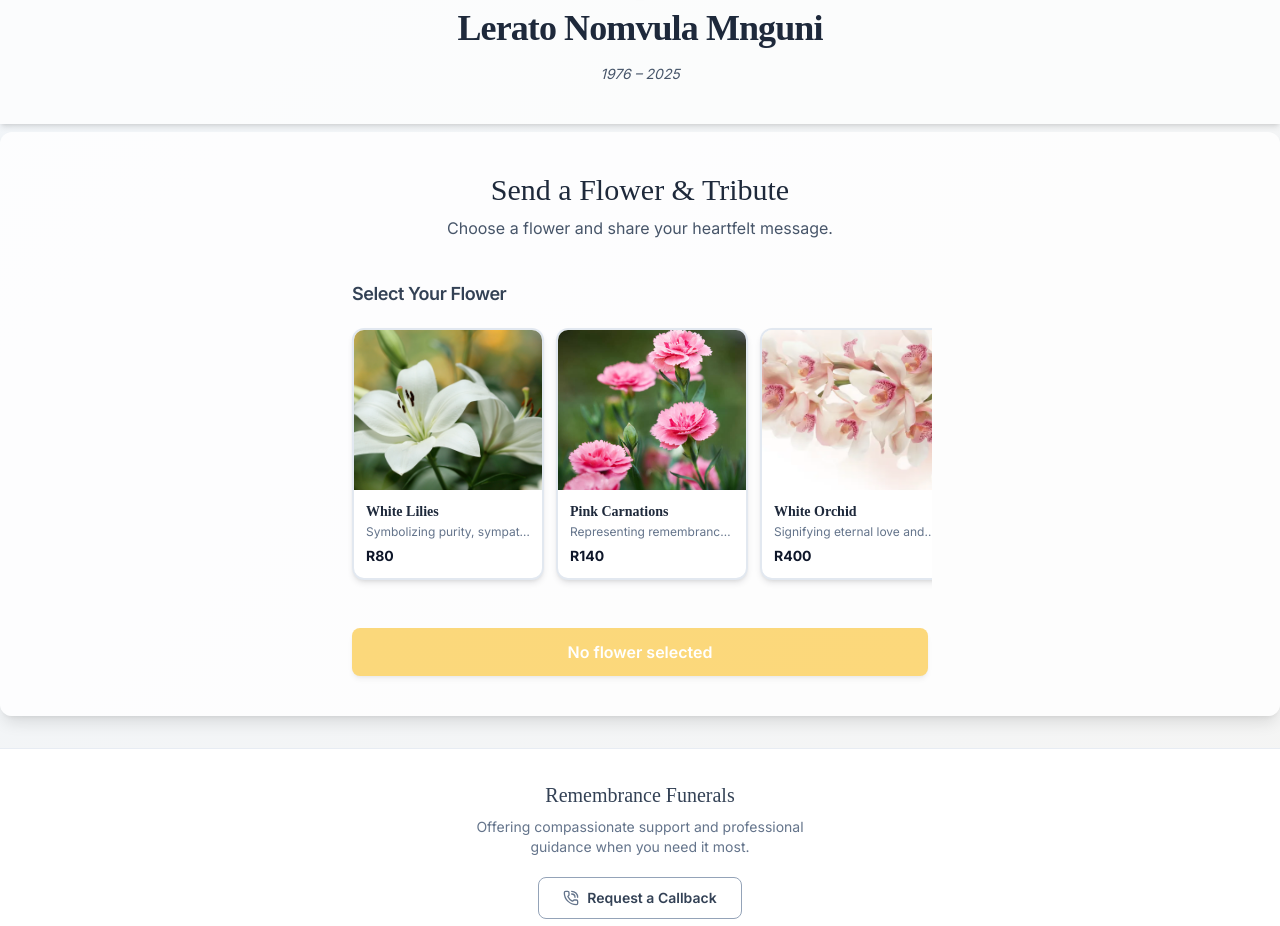
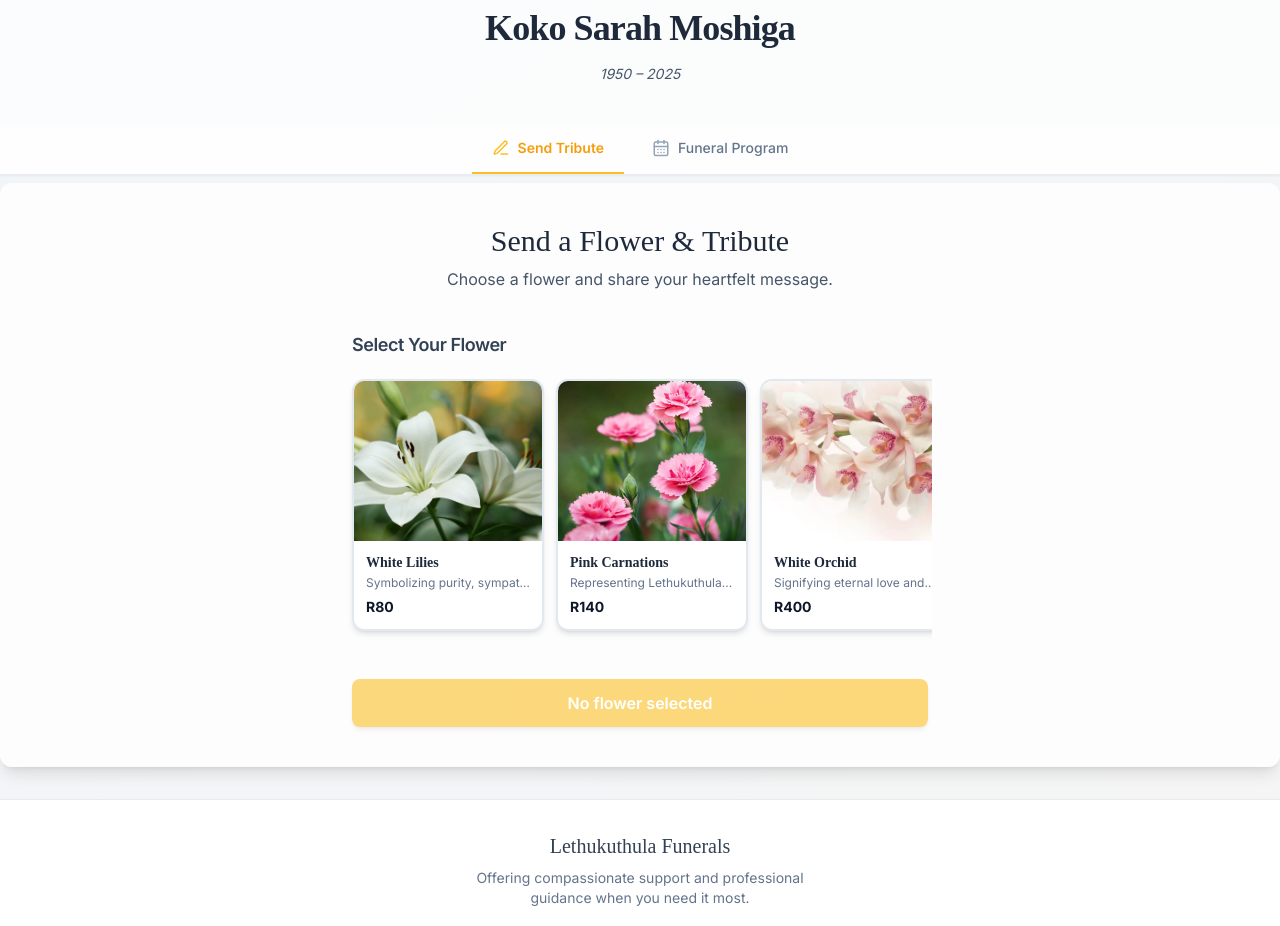
Before and after one commit to MankweAI/zokozani, a Next.js app: page / in a window 1280 px wide. Shown: the part 200-1126 px from the top of the page. Built offline with nearby package versions, Linux system fonts and the light colour scheme.

Commit message:
Added the 'Funeral Program' tab and changed the deceased details

```diff
--- a/app/page.tsx
+++ b/app/page.tsx
@@ -1,10 +1,9 @@
-// app/page.tsx (Auth/Login Logic Removed)
+// app/page.tsx (Redesigned with Tabs: Tributes & Program)
 "use client";
 
 import { useState, useEffect } from "react";
 import { v4 as uuidv4 } from "uuid";
-// useRouter is not strictly needed anymore unless for other navigation
-// import { useRouter } from "next/navigation";
+// useRouter is not strictly needed for this version
 import HeaderComponent from "@/components/HeaderComponent";
 import TributeInputComponent, {
   type NewTributeDataFromInput,
@@ -15,60 +14,81 @@ import {
   loadTributesFromLocalStorage,
   saveTributesToLocalStorage,
 } from "@/lib/localStorageUtils";
-import { PhoneCall } from "lucide-react";
-// MOCK_USER_STORAGE_KEY and MockUserData are no longer needed here
-// import { MOCK_USER_STORAGE_KEY, type MockUserData } from "@/lib/constants";
+import { PhoneCall, Edit3, CalendarDays } from "lucide-react"; // Icons for footer CTA and tabs
 
 const deceasedInfo = {
   id: "lerato-nomvula-mnguni-memorial",
-  fullName: "Lerato Nomvula Mnguni",
-  lifespan: "1976 – 2025",
+  fullName: "Koko Sarah Moshiga",
+  lifespan: "1950 – 2025",
   portraitPlaceholderUrl: "/assets/images/portrait.png",
-  coverImageUrl: "/assets/images/default-cover-placeholder.jpg",
-  funeralHomeName: "Remembrance Funerals",
+  coverImageUrl: "/assets/images/default-cover-placeholder.jpg", // Ensure this image exists
+  funeralHomeName: "Lethukuthula Funerals",
 };
 
-
-type PageView = "form" | "confirmation";
+type PageView = "form" | "confirmation"; // For the tribute submission flow
+type MainTabName = "Tributes" | "Program"; // For the new main tabs
 
 export default function TributePage() {
-  // Removed currentUser state
-  const [isLoadingPage, setIsLoadingPage] = useState(true); // Basic loading state
-  // const router = useRouter(); // Not used for login redirects anymore
-
-  const [currentView, setCurrentView] = useState<PageView>("form");
+  const [isLoadingPage, setIsLoadingPage] = useState(true);
+  const [currentView, setCurrentView] = useState<PageView>("form"); // Manages view within "Tributes" tab
+  const [activeMainTab, setActiveMainTab] = useState<MainTabName>("Tributes"); // Manages main tabs
   const [confirmationData, setConfirmationData] = useState<{
     deceasedName: string;
     deceasedId: string;
-    userName: string; // This comes from the form now
+    userName: string;
   } | null>(null);
-
   const [isFuneralModalOpen, setIsFuneralModalOpen] = useState(false);
 
+  // Define tabs for navigation
+  const mainTabs: {
+    name: MainTabName;
+    label: string;
+    icon: React.ElementType;
+  }[] = [
+    { name: "Tributes", label: "Send Tribute", icon: Edit3 }, // Icon for tribute creation
+    { name: "Program", label: "Funeral Program", icon: CalendarDays },
+  ];
+
+  const programPart1 = [
+    { event: "Opening Prayer", by: "Church Representative" },
+    { event: "Opening Remarks", by: "Programme Director" },
+    { event: "Tribute by Family", by: "Moshiga Family & Letshedi Family" },
+    { event: "Tribute by Children of the Deceased", by: "" }, // Assuming children give their own tribute
+    { event: "Tribute by Church", by: "Church Representative" }, // Clarified to distinguish from opening prayer
+    {
+      event: "Word of God / Scripture Reading",
+      by: "Officiating Minister / Church Elder",
+    }, // More specific
+    { event: "Procession to the Grave", by: "" }, // Usually no specific 'by' for procession
+  ];
+
+  const programPart2 = [
+    { event: "Committal Service Opening Prayer", by: "Pastor" },
+    { event: "Burial Rites & Committal", by: "Pastor" },
+    { event: "Vote of Thanks", by: "Family Representative / Friend" }, // Often a family member or close friend
+    { event: "Message from Tribal Leadership", by: "Tribal Representative" }, // More specific
+    {
+      event: "Family Benediction & Closing Prayer",
+      by: "Family Member / Pastor",
+    },
+  ];
+
   useEffect(() => {
-    // Simulate initial page setup if needed, or just set loading to false
-    // No auth check needed here anymore
-    setIsLoadingPage(false);
+    setIsLoadingPage(false); // Simplified loading, no auth check
   }, []);
 
   const handleAddTribute = async (
-    data: NewTributeDataFromInput // Expects { senderName, senderRelationship, message, flowerId }
+    data: NewTributeDataFromInput
   ): Promise<void> => {
-    // No currentUser check needed here anymore
-    // The TributeInputComponent now collects senderName and senderRelationship
-
     const newTributeToStore = {
       id: uuidv4(),
-      name: data.senderName, // Directly from form data
-      relationship: data.senderRelationship, // Directly from form data
+      name: data.senderName,
+      relationship: data.senderRelationship,
       message: data.message,
       flowerId: data.flowerId,
       timestamp: Date.now(),
     };
 
-    // Simulate saving: Load existing, add new, save back
-    // This part remains to store tributes locally if desired,
-    // accessible by anyone visiting the page.
     const existingTributes = loadTributesFromLocalStorage(
       deceasedInfo.fullName
     );
@@ -80,14 +100,27 @@ export default function TributePage() {
     setConfirmationData({
       deceasedName: deceasedInfo.fullName,
       deceasedId: deceasedInfo.id,
-      userName: data.senderName, // Use senderName from the form data
+      userName: data.senderName,
     });
-    setCurrentView("confirmation");
+    setCurrentView("confirmation"); // This will show PostPaymentConfirmationComponent within the Tributes tab
   };
 
   const handleConfirmationDone = () => {
-    setCurrentView("form");
+    setCurrentView("form"); // Reset to form view within Tributes tab
     setConfirmationData(null);
+    // setActiveMainTab("Tributes"); // Optionally ensure Tributes tab is active
+  };
+
+  const handleTabClick = (tabName: MainTabName) => {
+    setActiveMainTab(tabName);
+    // If switching away from tributes confirmation, reset the tribute form view
+    if (tabName !== "Tributes" && currentView === "confirmation") {
+      // setCurrentView("form"); // Or let it persist if user switches back
+      // setConfirmationData(null);
+    }
+    // If user switches to "Tributes" tab and it was on confirmation,
+    // it will show confirmation. If they then click "Done" in confirmation,
+    // it will go back to the form view within the Tributes tab. This seems fine.
   };
 
   if (isLoadingPage) {
@@ -105,11 +138,59 @@ export default function TributePage() {
         fullName={deceasedInfo.fullName}
         lifespan={deceasedInfo.lifespan}
         portraitUrl={deceasedInfo.portraitPlaceholderUrl}
-        currentUser={null} // No current user to pass for sign out
-        // onSignOut prop is removed as there's no sign-out functionality
+        currentUser={null}
       />
 
+      {/* New Tab Navigation */}
+      <nav className="w-full border-b border-slate-200/80 bg-white/90 backdrop-blur-md sticky top-0 z-20 shadow-sm">
+        <div className="max-w-3xl mx-auto flex items-center justify-center px-2 sm:px-0">
+          <div
+            className="flex justify-center flex-grow space-x-1 sm:space-x-2"
+            role="tablist"
+            aria-label="Page sections"
+          >
+            {mainTabs.map((tab) => (
+              <button
+                key={tab.name}
+                type="button"
+                role="tab"
+                id={`main-tab-${tab.name}`}
+                aria-selected={activeMainTab === tab.name}
+                aria-controls={`main-tabpanel-${tab.name}`}
+                onClick={() => handleTabClick(tab.name)}
+                tabIndex={activeMainTab === tab.name ? 0 : -1}
+                className={`flex items-center gap-2 px-3 py-3.5 sm:px-5 text-sm font-medium transition-all duration-200 ease-in-out focus:outline-none focus-visible:ring-2 focus-visible:ring-amber-500 focus-visible:ring-offset-2 rounded-t-md group
+                  ${
+                    activeMainTab === tab.name
+                      ? "border-b-2 border-amber-500 text-amber-600 font-semibold"
+                      : "text-slate-500 hover:text-slate-800 hover:bg-slate-100/70 border-b-2 border-transparent"
+                  }
+                `}
+              >
+                <tab.icon
+                  size={18}
+                  className={`transition-colors group-hover:text-slate-700 ${
+                    activeMainTab === tab.name
+                      ? "text-amber-500"
+                      : "text-slate-400"
+                  }`}
+                  aria-hidden="true"
+                />
+                {tab.label}
+              </button>
+            ))}
+          </div>
+        </div>
+      </nav>
+
       <main className="flex-grow w-full relative">
+        {/* Tributes Tab Content (handles form and confirmation internally) */}
+        <div
+          id="main-tabpanel-Tributes"
+          role="tabpanel"
+          aria-labelledby="main-tab-Tributes"
+          hidden={activeMainTab !== "Tributes"}
+        >
           {currentView === "form" && (
             <div className="animate-fade-in pt-0 md:pt-2 pb-8">
               <TributeInputComponent
@@ -125,12 +206,118 @@ export default function TributePage() {
                 deceasedName={confirmationData.deceasedName}
                 deceasedId={confirmationData.deceasedId}
                 userName={confirmationData.userName}
+                // funeralHomeName={deceasedInfo.funeralHomeName}
                 onDone={handleConfirmationDone}
               />
             </div>
           )}
+        </div>
+
+        {/* Program Tab Content */}
+        {/* Program Tab Content - Redesigned */}
+        <div
+          id="main-tabpanel-Program"
+          role="tabpanel"
+          aria-labelledby="main-tab-Program"
+          hidden={activeMainTab !== "Program"}
+        >
+          <div className="max-w-3xl mx-auto px-4 sm:px-6 lg:px-8 py-8 md:py-12 animate-fade-in">
+            <div className="bg-white shadow-2xl rounded-2xl overflow-hidden">
+              <div className="px-6 py-10 sm:p-12 bg-gradient-to-br from-slate-50 to-stone-100">
+                {" "}
+                {/* Soft gradient header for the program */}
+                <h2 className="text-3xl sm:text-4xl font-playfair text-center text-slate-800 mb-3">
+                  Order of Service
+                </h2>
+                <p className="text-center text-slate-600 mb-10 sm:mb-12 text-base font-medium">
+                  In Loving Memory of {deceasedInfo.fullName}
+                </p>
+                <hr className="border-t-2 border-amber-300 w-20 mx-auto" />
+              </div>
+
+              <div className="px-6 py-8 sm:p-10 space-y-12">
+                {/* Part 1: Home */}
+                <section>
+                  <div className="flex items-center mb-6 pb-2 border-b-2 border-slate-100">
+                    {/* <Home size={28} className="text-amber-600 mr-3 flex-shrink-0" /> */}
+                    <span className="text-2xl bg-amber-500 text-white rounded-full h-10 w-10 flex items-center justify-center font-playfair mr-4 shadow-sm">
+                      1
+                    </span>
+                    <h3 className="text-2xl font-playfair text-slate-700">
+                      Service at Home
+                    </h3>
+                  </div>
+                  <ul className="space-y-6 ml-4 sm:ml-6">
+                    {programPart1.map((item, index) => (
+                      <li
+                        key={`part1-${index}`}
+                        className="relative pl-8 group"
+                      >
+                        <span className="absolute left-[-13px] top-[calc(0.75rem_-_0.5rem)] w-5 h-5 bg-white border-2 border-amber-400 rounded-full group-hover:bg-amber-400 group-hover:scale-110 transition-all duration-200 shadow"></span>{" "}
+                        {/* Timeline dot */}
+                        <div className="flex flex-col md:flex-row md:items-baseline md:justify-between">
+                          <span className="font-semibold text-slate-700 text-base md:text-lg block leading-tight">
+                            {item.event}
+                          </span>
+                          {item.by && (
+                            <span className="text-sm text-slate-500 md:text-right block mt-1 md:mt-0 md:ml-4 italic">
+                              {item.by}
+                            </span>
+                          )}
+                        </div>
+                      </li>
+                    ))}
+                  </ul>
+                </section>
+
+                {/* Part 2: Cemetery */}
+                <section>
+                  <div className="flex items-center mb-6 pb-2 border-b-2 border-slate-100 pt-4">
+                    {/* <Flower2 size={28} className="text-amber-600 mr-3 flex-shrink-0" /> */}
+                    <span className="text-2xl bg-amber-500 text-white rounded-full h-10 w-10 flex items-center justify-center font-playfair mr-4 shadow-sm">
+                      2
+                    </span>
+                    <h3 className="text-2xl font-playfair text-slate-700">
+                      Service at the Cemetery
+                    </h3>
+                  </div>
+                  <ul className="space-y-6 ml-4 sm:ml-6">
+                    {programPart2.map((item, index) => (
+                      <li
+                        key={`part2-${index}`}
+                        className="relative pl-8 group"
+                      >
+                        <span className="absolute left-[-13px] top-[calc(0.75rem_-_0.5rem)] w-5 h-5 bg-white border-2 border-amber-400 rounded-full group-hover:bg-amber-400 group-hover:scale-110 transition-all duration-200 shadow"></span>
+                        <div className="flex flex-col md:flex-row md:items-baseline md:justify-between">
+                          <span className="font-semibold text-slate-700 text-base md:text-lg block leading-tight">
+                            {item.event}
+                          </span>
+                          {item.by && (
+                            <span className="text-sm text-slate-500 md:text-right block mt-1 md:mt-0 md:ml-4 italic">
+                              {item.by}
+                            </span>
+                          )}
+                        </div>
+                      </li>
+                    ))}
+                  </ul>
+                </section>
+              </div>
+
+              <div className="bg-slate-50 px-6 py-6 text-center text-sm text-slate-500 border-t border-slate-200/80">
+                <p className="italic">
+                  &quot;The eternal God is your refuge, and underneath are the
+                  everlasting arms.&quot;
+                </p>
+                <p className="mt-1">- Deuteronomy 33:27</p>
+              </div>
+            </div>
+          </div>
+        </div>
       </main>
 
+      {/* Subtle Funeral Home CTA - remains in the footer */}
+      {/* This footer will show if not in confirmation view, regardless of active tab */}
       {currentView === "form" && (
         <footer className="py-8 border-t border-slate-200/80 bg-white text-center">
           <div className="max-w-lg mx-auto px-4">
@@ -143,13 +330,12 @@ export default function TributePage() {
             </p>
             <button
               onClick={() => setIsFuneralModalOpen(true)}
-              className="text-sm text-slate-700 hover:text-slate-900 font-semibold transition-colors group flex items-center justify-center mx-auto
-                       px-6 py-2.5 border border-slate-400 hover:border-slate-500 rounded-lg hover:bg-slate-100 focus:outline-none focus-visible:ring-2 focus-visible:ring-slate-500 focus-visible:ring-offset-2 focus-visible:ring-offset-slate-50"
-              // ^^^ Changes applied here for a subtle look ^^^
+              className="text-sm text-amber-700 hover:text-amber-800 font-semibold transition-colors group flex items-center justify-center mx-auto
+                               px-6 py-2.5 border-2 border-amber-500/40 hover:border-amber-500 rounded-lg hover:bg-amber-500/10 focus:outline-none focus-visible:ring-2 focus-visible:ring-amber-500 focus-visible:ring-offset-2 focus-visible:ring-offset-white"
             >
-              <PhoneCall
+              <PhoneCall // Using PhoneCall as per last button refinement
                 size={16}
-                className="mr-2 text-slate-500 group-hover:text-slate-700 transition-colors" // Icon colors also use slate
+                className="mr-2 text-amber-600 group-hover:text-amber-700 transition-colors"
               />
               Request a Callback
             </button>
@@ -161,7 +347,7 @@ export default function TributePage() {
         isOpen={isFuneralModalOpen}
         onClose={() => setIsFuneralModalOpen(false)}
         funeralHomeName={deceasedInfo.funeralHomeName}
-        defaultUserName={""}
+        defaultUserName={""} // No logged-in user to prefill
       />
     </div>
   );
--- a/components/TributeFeedComponent.tsx
+++ b/components/TributeFeedComponent.tsx
@@ -9,7 +9,6 @@ interface TributeFeedComponentProps {
 
 // Static mock data for Phase 2 layout (if you want the component to self-contain this for initial layout)
 // Or, you can remove this if you always pass tributes from app/page.tsx
-
 
 const TributeFeedComponent: React.FC<TributeFeedComponentProps> = ({
   tributes, // Tributes will be passed from app/page.tsx
@@ -28,7 +27,7 @@ const TributeFeedComponent: React.FC<TributeFeedComponentProps> = ({
             Be the first to leave a tribute.
           </p>
           <p className="text-sm text-slate-400 mt-2">
-            Share a memory or light a candle in remembrance.
+            Share a memory or light a candle in Lethukuthula.
           </p>
         </div>
       )}
--- a/components/TributeInputComponent.tsx
+++ b/components/TributeInputComponent.tsx
@@ -27,7 +27,7 @@ const flowerOptions = [
     id: "carnations", // Kept id
     label: "Pink Carnations",
     price: 140, // Positioned between Lilies and Orchids
-    description: "Representing remembrance and heartfelt gratitude.", // Slightly refined description
+    description: "Representing Lethukuthula and heartfelt gratitude.", // Slightly refined description
     imageUrl: "/assets/images/flower-carnation.jpg",
   },
   {
```
Also changed, not shown: public/assets/images/portrait.png. Lines whose indentation alone changed are shown as unchanged.
